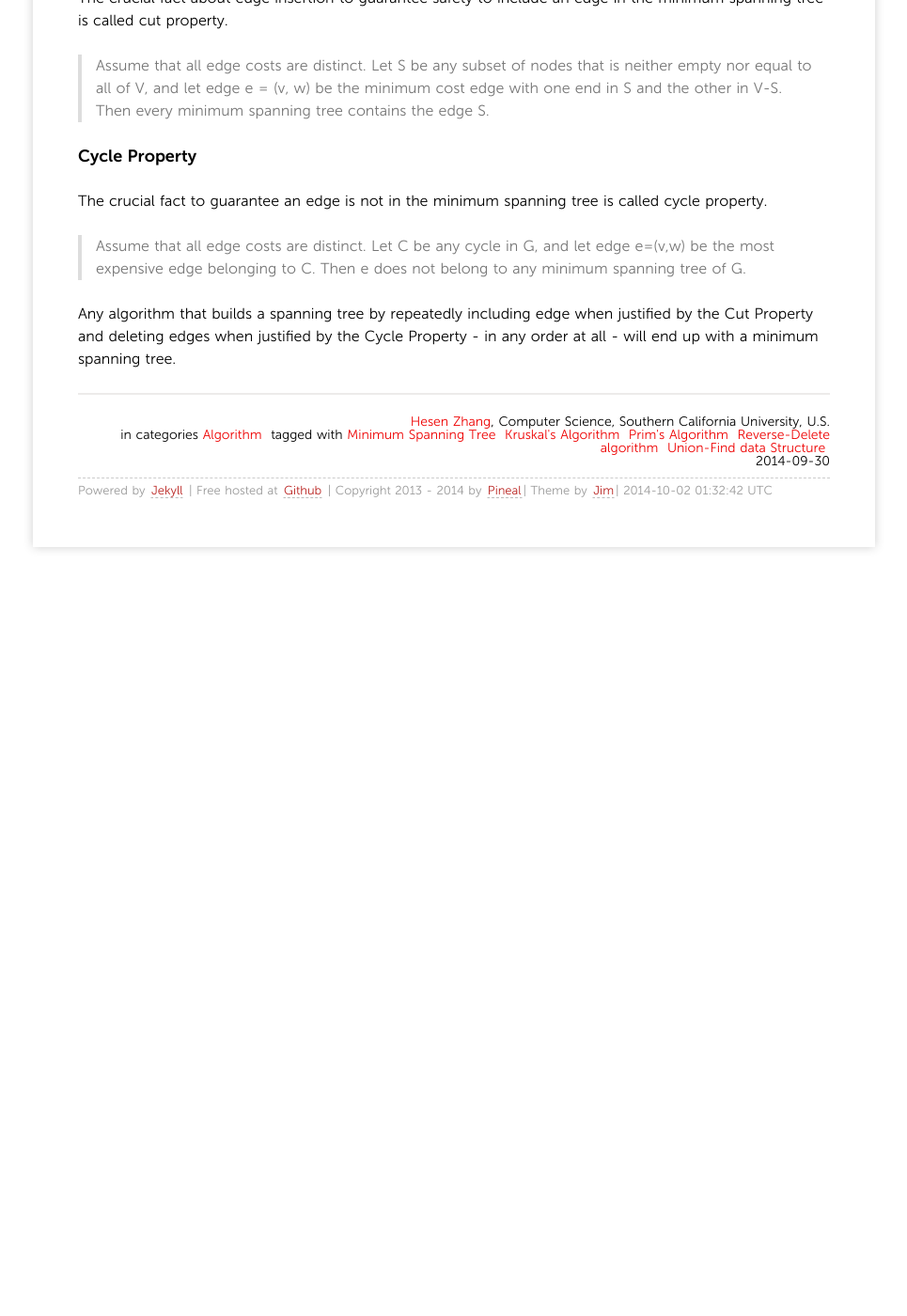
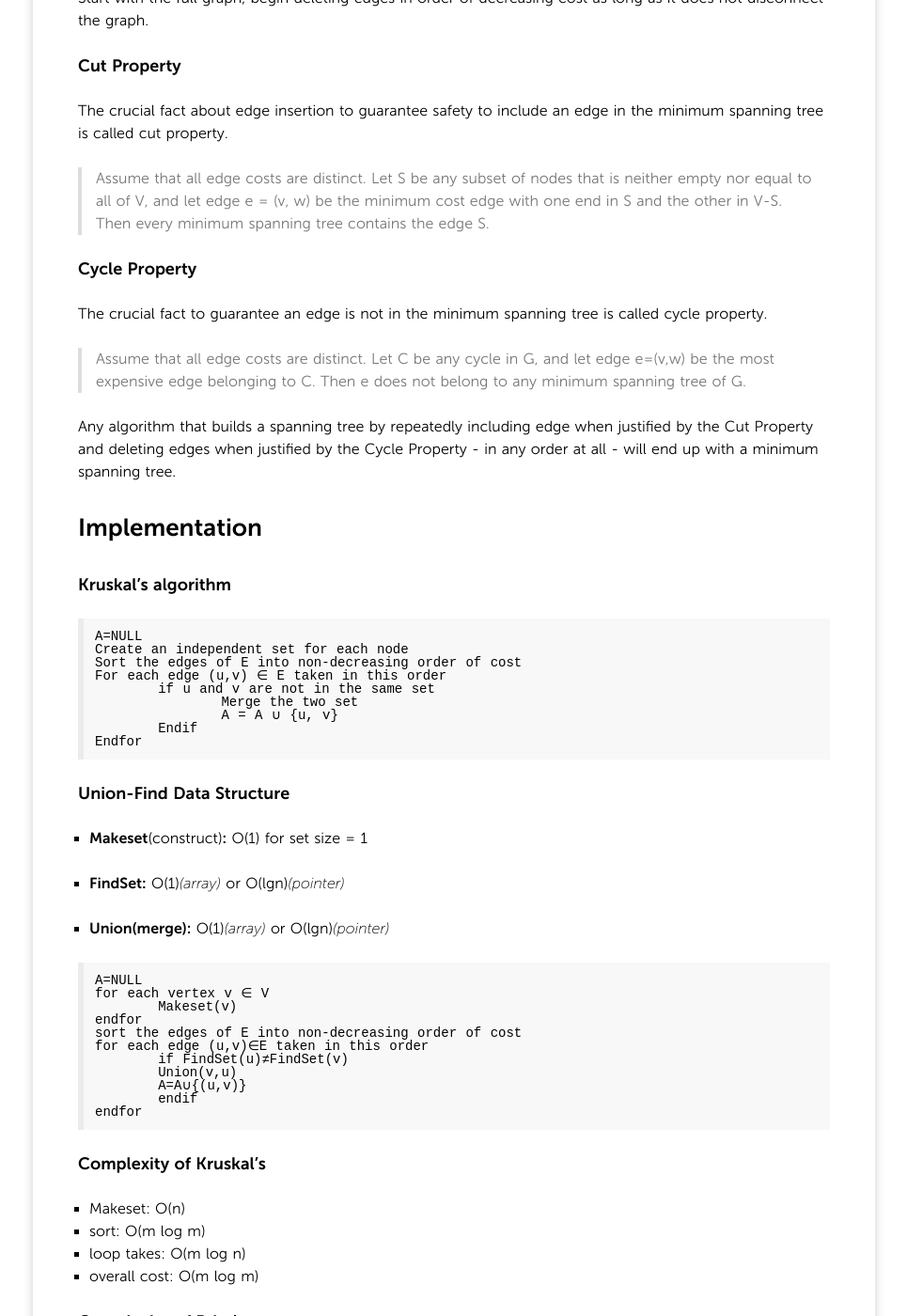
Before and after one commit to pineal/pineal.github.com, a Jekyll site: the page built from _posts/2014/2014-09-30-Minumum-Spanning-Tree.md, in a window 1280 px wide and 1400 px high, scrolled down 556 px. Shown: the whole window at 94% size, without its empty margins (157-1122 px from the left). Built offline with Jekyll 4.4.1, drawn with Linux system fonts in a browser that asks for light colours; nearby versions of some CDN libraries; Markdown is read by kramdown in place of the engine named in the settings; comment, search, counter and statistics services are not loaded; before the commit the page ends 1186 px from its top, so only the background shows below that; some of the changed text lies outside the part shown.

Commit message:
update minimum spanning tree

````diff
--- a/_posts/2014/2014-09-30-Minumum-Spanning-Tree.md
+++ b/_posts/2014/2014-09-30-Minumum-Spanning-Tree.md
@@ -11,16 +11,17 @@ tags:
 - Union-Find data Structure
 ---
 
-
+##Concepts and Definition
 ###Kruskal's algorithm
 Sort all edges in increasing order of cost. Add edges to T in this order as long as it does not create a cycle.
 
 ###Prim's algorithm
-Start with a node s and place it in set S. At each step grow S by one node each time adding the node v that minimizes attachment cost (between S & V-S ).
+Start with a node s and place it in set S. At each step grow S by one node each time adding the node v that minimizes attachment cost (between S and V-S ).
 
 ###Reverse-delete
 Start with the full graph, begin deleting edges in order of decreasing cost as long as it does not disconnect the graph.
 
+###Cut Property
 The crucial fact about edge insertion to guarantee safety to include an edge in the minimum spanning tree is called cut property.
 
 > Assume that all edge costs are distinct. Let S be any subset of nodes that is neither empty nor equal to all of V, and let edge e = (v, w) be the minimum cost edge with one end in S and the other in V-S. Then every minimum spanning tree contains the edge S.
@@ -31,3 +32,57 @@ The crucial fact to guarantee an edge is not in the minimum spanning tree is cal
 > Assume that all edge costs are distinct. Let C be any cycle in G, and let edge e=(v,w) be the most expensive edge belonging to C. Then e does not belong to any minimum spanning tree of G.
 
 Any algorithm that builds a spanning tree by repeatedly including edge when justified by the Cut Property and deleting edges when justified by the Cycle Property - in any order at all - will end up with a minimum spanning tree.
+
+##Implementation
+###Kruskal's algorithm
+
+```
+A=NULL
+Create an independent set for each node
+Sort the edges of E into non-decreasing order of cost
+For each edge (u,v) ∈ E taken in this order
+	if u and v are not in the same set
+		Merge the two set
+		A = A ∪ {u, v}
+	Endif
+Endfor
+```
+
+###Union-Find Data Structure
+
+- **Makeset**(construct)**:** O(1) for set size = 1
+
+- **FindSet:** O(1)*(array)* or O(lgn)*(pointer)*
+
+-  **Union(merge):** O(1)*(array)* or O(lgn)*(pointer)*
+
+```
+A=NULL
+for each vertex v ∈ V
+	Makeset(v)
+endfor
+sort the edges of E into non-decreasing order of cost
+for each edge (u,v)∈E taken in this order
+	if FindSet(u)≠FindSet(v)
+	Union(v,u)
+	A=A∪{(u,v)}
+	endif
+endfor
+```
+
+###Complexity of Kruskal's
+- Makeset: O(n)
+- sort: O(m log m)
+- loop takes: O(m log n)
+- overall cost: O(m log m)
+
+###Complexity of Prim's
+- Relaxation step for Dijkstra's: decrease-key (Q,u,d(v)+le)
+- Relaxation step for Prim's: decrease-key (Q,u,le)
+
+Take binary heap for example, time complexity for both Dijkstra's and Prim's is O(m log n). Let us assume that for a very dense graph m=n^2, then for Kruskal's and Prim's the time complexity is same: O(m log n).
+
+###Complexity of Reverse-delete
+O(m) * O(m+n) = O(m^2)
+
+##Exercises
````
